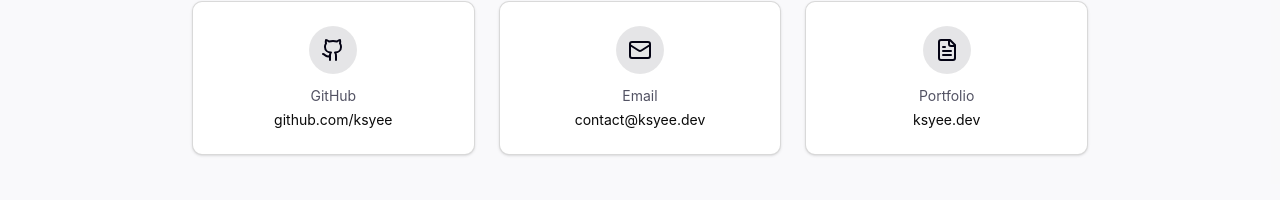
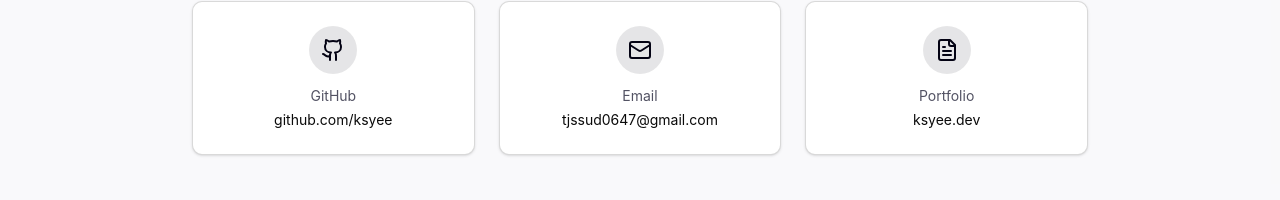
Before and after one commit to ksyee/portfolio, a React (Vite) app: page / in a window 1280 px wide. Shown: the part 3373-3573 px from the top of the page. Built offline with nearby package versions, Linux system fonts and the light colour scheme; a web font is replaced by a local one.

Commit message:
[chore] Contact 섹션 이메일 주소 변경:

```diff
--- a/src/components/ContactSection.tsx
+++ b/src/components/ContactSection.tsx
@@ -18,8 +18,8 @@
     {
       icon: <Mail className="w-6 h-6" />,
       label: 'Email',
-      value: 'contact@ksyee.dev',
-      href: 'mailto:contact@ksyee.dev',
+      value: 'tjssud0647@gmail.com',
+      href: 'mailto:tjssud0647@gmail.com',
     },
     {
       icon: <FileText className="w-6 h-6" />,
--- a/src/data/portfolio-data.ts
+++ b/src/data/portfolio-data.ts
@@ -46,6 +46,7 @@
     level: 90,
     description: 'Semantic HTML5',
   },
+
   {
     id: 2,
     title: 'CSS',
```
